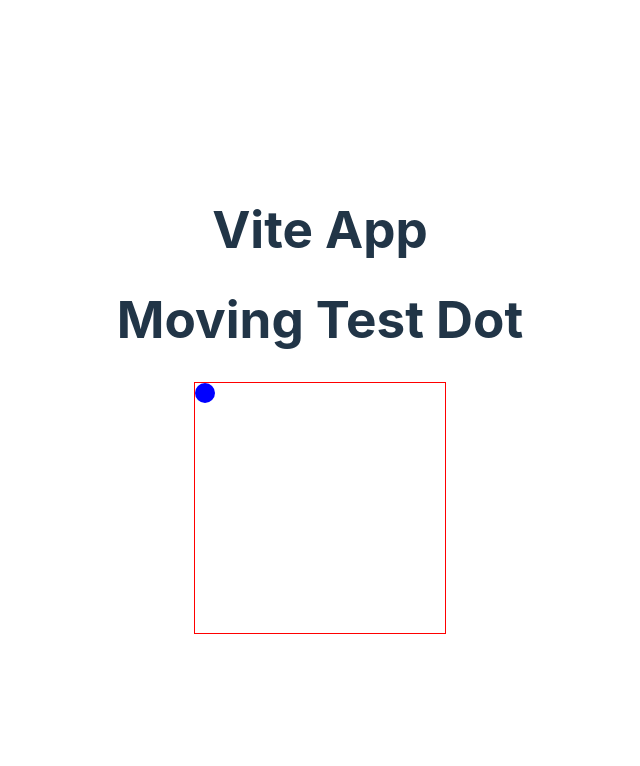
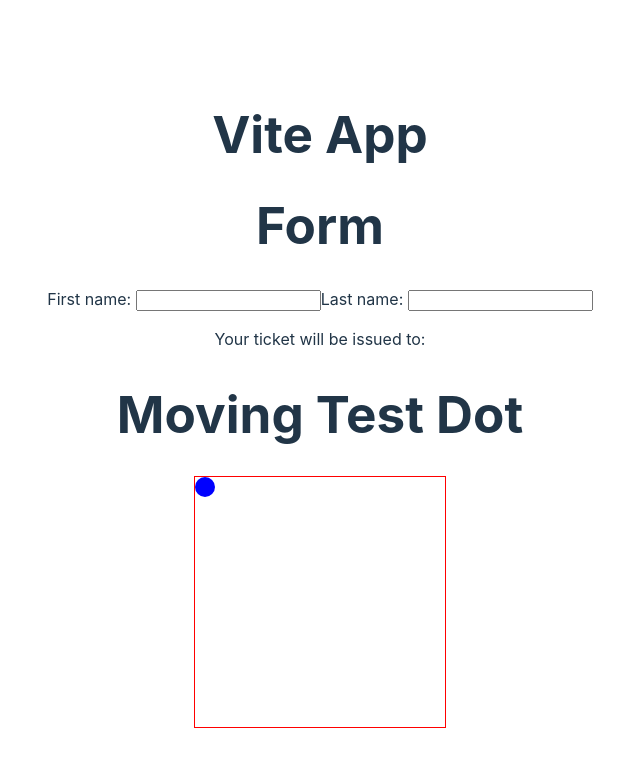
Before and after one commit to mouadlasri/ts-vitejs-playground, a React (Vite) app: page / in a window 1280 px wide. Shown: the top 766 px of the page, without its empty margins (320-960 px from the left). Built offline with nearby package versions, Linux system fonts and the light colour scheme.

Commit message:
simple form (first, last, fullname)

```diff
--- a/src/App.tsx
+++ b/src/App.tsx
@@ -4,12 +4,14 @@
 import "./App.css";
 
 import { Movingdot } from "./components/movingdot/index";
+import { Form } from "./components/form/index";
 
 function App() {
   return (
     <>
       <h1>Vite App</h1>
 
+      <Form />
       <Movingdot />
     </>
   );
--- /dev/null
+++ b/src/components/form/Form.tsx
@@ -0,0 +1,32 @@
+import React, { useState } from "react";
+
+export const Form = () => {
+  const [firstName, setFirstName] = useState<string>("");
+  const [lastName, setLastName] = useState<string>("");
+  const [fullName, setFullName] = useState<string>("");
+
+  const handleFirstNameChange = (e: React.ChangeEvent<HTMLInputElement>) => {
+    setFirstName(e.target.value);
+    setFullName(`${e.target.value} ${lastName}`);
+  };
+
+  const handleLastNameChange = (e: React.ChangeEvent<HTMLInputElement>) => {
+    setLastName(e.target.value);
+    setFullName(`${firstName} ${e.target.value}`);
+  };
+
+  return (
+    <>
+      <h1>Form</h1>
+      <label>
+        First name: <input value={firstName} onChange={handleFirstNameChange} />
+      </label>
+      <label>
+        Last name: <input value={lastName} onChange={handleLastNameChange} />
+      </label>
+      <p>
+        Your ticket will be issued to: <b>{fullName}</b>
+      </p>
+    </>
+  );
+};
--- /dev/null
+++ b/src/components/form/index.ts
@@ -0,0 +1 @@
+export { Form } from "./Form";
```
Also changed, not shown: src/components/form/Form.css (added).
